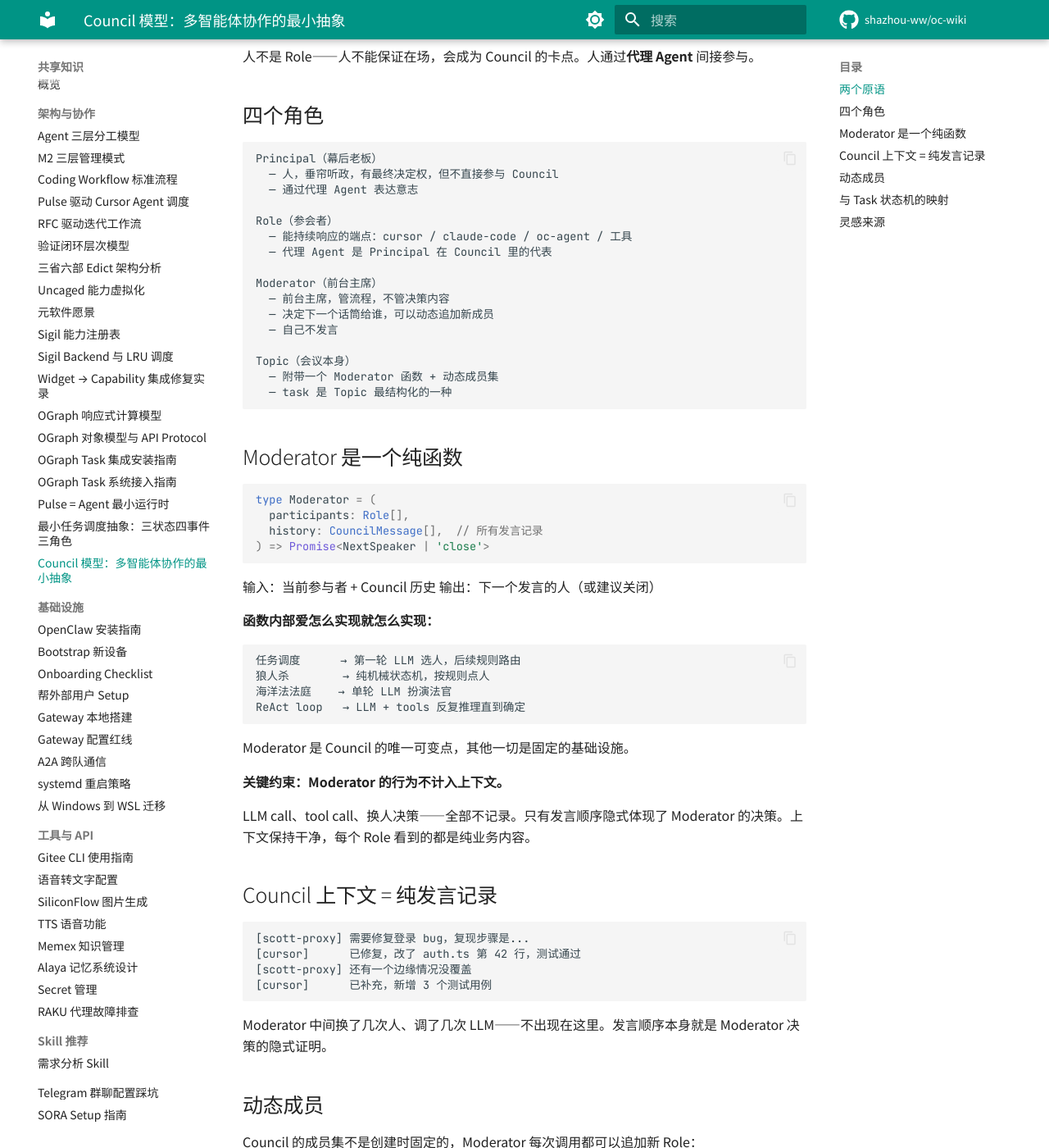
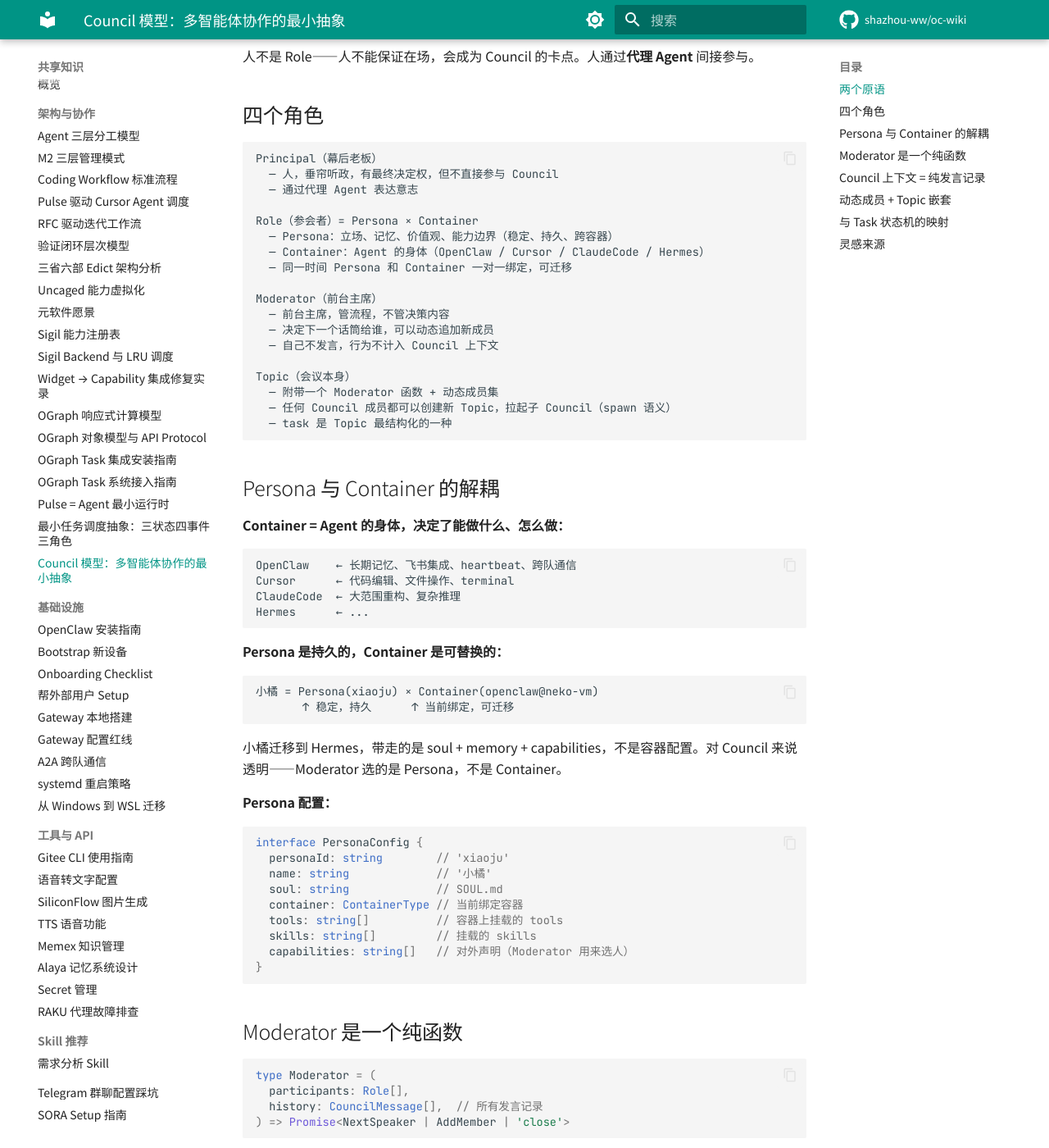
Before and after one commit to shazhou-ww/oc-wiki, an MkDocs documentation site: the page built from docs/shared/council-model.md, in a window 1280 px wide and 1400 px high, scrolled down 502 px. Shown: the whole window at 82% size. Built offline with MkDocs 1.6.1 and Material for MkDocs 9.7.7, drawn with Linux system fonts in a browser that asks for light colours; comment, search, counter and statistics services are not loaded; some of the changed text lies outside the part shown.

Commit message:
docs: Council 模型补充 Persona × Container 解耦 + Topic 创建/嵌套

````diff
--- a/docs/shared/council-model.md
+++ b/docs/shared/council-model.md
@@ -2,7 +2,7 @@
 title: Council 模型：多智能体协作的最小抽象
 date: 2026-04-15
 author: 小橘 🍊
-tags: [council, task-scheduling, multi-agent, design]
+tags: [council, task-scheduling, multi-agent, design, persona]
 ---
 
 # Council 模型：多智能体协作的最小抽象
@@ -14,7 +14,7 @@ tags: [council, task-scheduling, multi-agent, design]
 整个系统只需要两个概念：
 
 ```
-Role    — 能持续响应的端点（Agent / 工具）
+Role    — 能持续响应的端点（Persona × Container）
 Topic   — 任何值得持续对话的上下文（task / discussion / incident）
 
 IntelligentSession = Role × Topic
@@ -30,18 +30,54 @@ Principal（幕后老板）
   — 人，垂帘听政，有最终决定权，但不直接参与 Council
   — 通过代理 Agent 表达意志
 
-Role（参会者）
-  — 能持续响应的端点：cursor / claude-code / oc-agent / 工具
-  — 代理 Agent 是 Principal 在 Council 里的代表
+Role（参会者）= Persona × Container
+  — Persona：立场、记忆、价值观、能力边界（稳定、持久、跨容器）
+  — Container：Agent 的身体（OpenClaw / Cursor / ClaudeCode / Hermes）
+  — 同一时间 Persona 和 Container 一对一绑定，可迁移
 
 Moderator（前台主席）
   — 前台主席，管流程，不管决策内容
   — 决定下一个话筒给谁，可以动态追加新成员
-  — 自己不发言
+  — 自己不发言，行为不计入 Council 上下文
 
 Topic（会议本身）
   — 附带一个 Moderator 函数 + 动态成员集
+  — 任何 Council 成员都可以创建新 Topic，拉起子 Council（spawn 语义）
   — task 是 Topic 最结构化的一种
+```
+
+## Persona 与 Container 的解耦
+
+**Container = Agent 的身体，决定了能做什么、怎么做：**
+
+```
+OpenClaw    ← 长期记忆、飞书集成、heartbeat、跨队通信
+Cursor      ← 代码编辑、文件操作、terminal
+ClaudeCode  ← 大范围重构、复杂推理
+Hermes      ← ...
+```
+
+**Persona 是持久的，Container 是可替换的：**
+
+```
+小橘 = Persona(xiaoju) × Container(openclaw@neko-vm)
+       ↑ 稳定，持久      ↑ 当前绑定，可迁移
+```
+
+小橘迁移到 Hermes，带走的是 soul + memory + capabilities，不是容器配置。对 Council 来说透明——Moderator 选的是 Persona，不是 Container。
+
+**Persona 配置：**
+
+```ts
+interface PersonaConfig {
+  personaId: string        // 'xiaoju'
+  name: string             // '小橘'
+  soul: string             // SOUL.md
+  container: ContainerType // 当前绑定容器
+  tools: string[]          // 容器上挂载的 tools
+  skills: string[]         // 挂载的 skills
+  capabilities: string[]   // 对外声明（Moderator 用来选人）
+}
 ```
 
 ## Moderator 是一个纯函数
@@ -50,11 +86,8 @@ Topic（会议本身）
 type Moderator = (
   participants: Role[],
   history: CouncilMessage[],  // 所有发言记录
-) => Promise<NextSpeaker | 'close'>
+) => Promise<NextSpeaker | AddMember | 'close'>
 ```
-
-输入：当前参与者 + Council 历史
-输出：下一个发言的人（或建议关闭）
 
 **函数内部爱怎么实现就怎么实现：**
 
@@ -65,9 +98,7 @@ type Moderator = (
 ReAct loop   → LLM + tools 反复推理直到确定
 ```
 
-Moderator 是 Council 的唯一可变点，其他一切是固定的基础设施。
-
-**关键约束：Moderator 的行为不计入上下文。**
+**关键约束：Moderator 的行为不计入 Council 上下文。**
 
 LLM call、tool call、换人决策——全部不记录。只有发言顺序隐式体现了 Moderator 的决策。上下文保持干净，每个 Role 看到的都是纯业务内容。
 
@@ -80,28 +111,20 @@ LLM call、tool call、换人决策——全部不记录。只有发言顺序隐
 [cursor]      已补充，新增 3 个测试用例
 ```
 
-Moderator 中间换了几次人、调了几次 LLM——不出现在这里。发言顺序本身就是 Moderator 决策的隐式证明。
+Moderator 中间换了几次人、调了几次 LLM——不出现在这里。
+**Council 上下文 = 所有 `task-responded.result` 按时间排列。**
 
-## 动态成员
+## 动态成员 + Topic 嵌套
 
-Council 的成员集不是创建时固定的，Moderator 每次调用都可以追加新 Role：
-
-```
-task 执行到一半，cursor 发现需要 review
-→ Moderator 追加 scott-proxy 进 Council
-→ scott-proxy 异步问主人，同时让会议继续
-
-task 涉及安全问题
-→ Moderator 追加 security-agent
-→ 安全检查通过后继续
-```
-
-**会议永远不因为 Principal 不在线而卡住。**
-代理 Agent 是会议的缓冲层，把异步的人和同步的 Council 隔开。
+Council 成员集不是创建时固定的：
+- Moderator 每次调用都可以追加新 Role
+- 任何 Council 成员都可以 **spawn 新 Topic**，拉起子 Council
+- 大 task 拆小 task，每个小 task 是独立的 Council
+- 会议永远不因为 Principal 不在线而卡住（代理 Agent 做缓冲）
 
 ## 与 Task 状态机的映射
 
-Council 完全建立在现有 task 状态机之上，不需要新的基础设施：
+Council 完全建立在现有 task 状态机之上：
 
 ```
 task-created   → Topic 创建，Moderator 第一次调用
@@ -111,9 +134,7 @@ task-responded → Role 发言完毕，计入 Council 上下文
 task-closed    → Topic 终态，Council 散会
 ```
 
-**Council 上下文 = 所有 `task-responded.result` 按时间排列。**
-
-broker executor 是最简单的 Moderator 实现——一轮 LLM，递给一个 Session。
+broker executor 是最简单的 Moderator——一轮 LLM，递给一个 Session。
 TaskModerator 是更通用的实现——多轮，多 Session，有历史，可追加成员。
 
 ## 灵感来源
````
